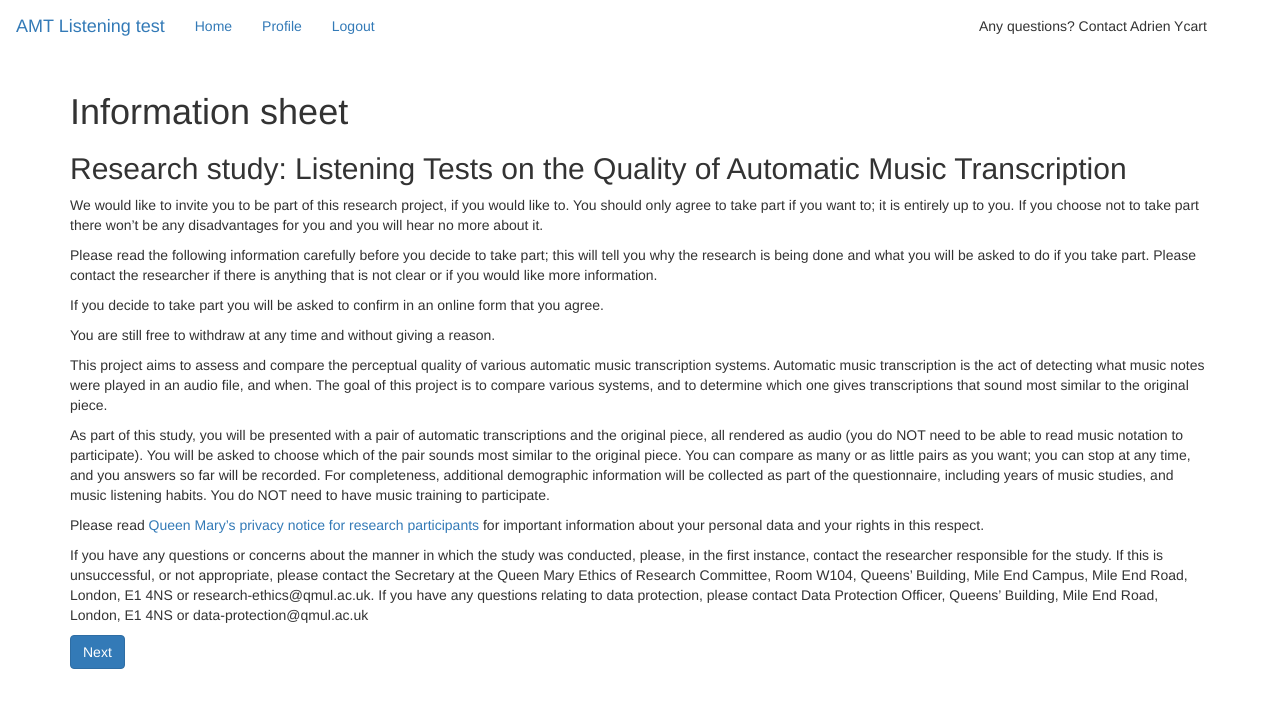
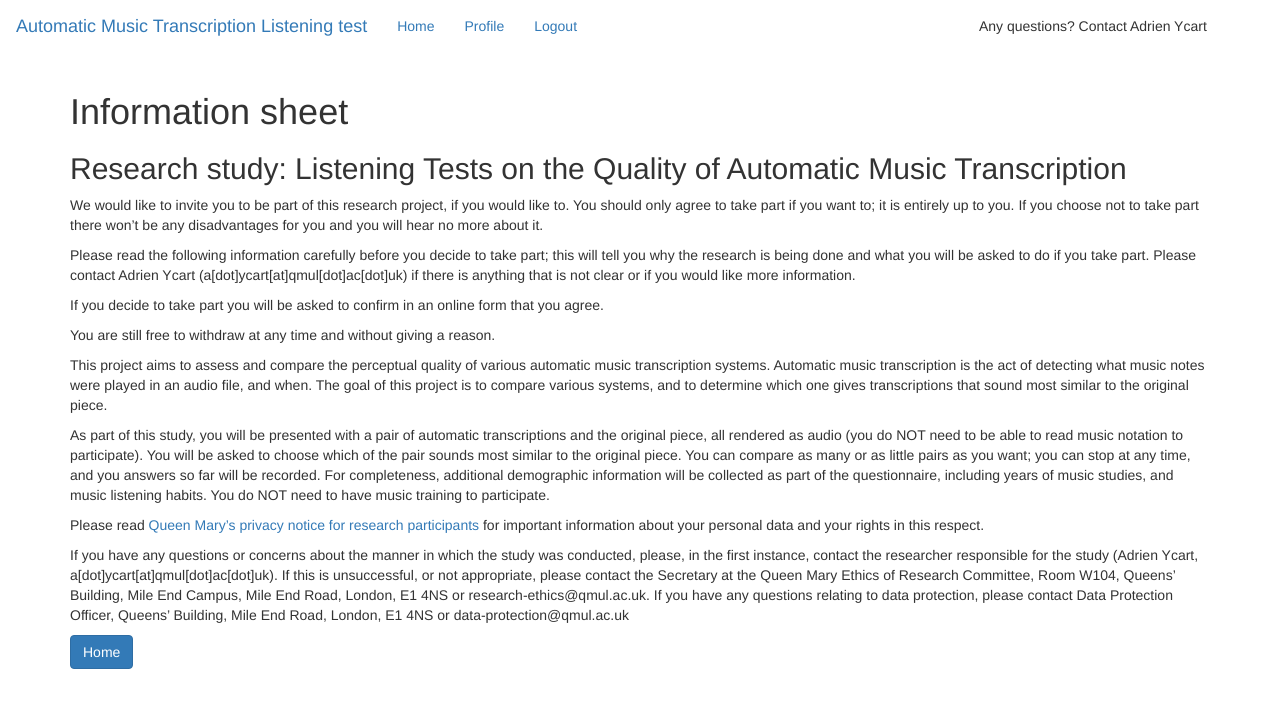
Before and after one commit to adrienycart/AMT_perception_website, a Flask app: page /information_sheet in a window 1280 px wide. Shown: the top 708 px of the page. Run offline with Flask 3, Linux system fonts and the light colour scheme; the visitor is signed in with stand-in values (Sample User, id 1); data comes from the database, SQL or seed files in the repository; parts of the project's set-up code (start-up, migrations or seed data) failed here and were passed over; some libraries are stand-ins or nearby versions.

Commit message:
Info sheet before registering, add info to welcome page, add email address

```diff
--- a/app/__init__.py
+++ b/app/__init__.py
@@ -6,7 +6,7 @@ from flask_login import LoginManager
 from flask_bootstrap import Bootstrap
 from flask_moment import Moment
 from logging.handlers import RotatingFileHandler
-
+import logging
 import os
 
 
--- a/app/routes.py
+++ b/app/routes.py
@@ -166,7 +166,7 @@ def music_background():
         flash('You completed the test!')
         all_answers = ';'.join([str(entry.data[u'choice']) for entry in form.all_choices.entries])
         all_answers = ';'.join([str(form.gender.data),str(form.age.data),str(form.disability.data),all_answers])
-        print all_answers
+        print(all_answers)
         current_user.gold_msi_answers = all_answers
         current_user.gold_msi_completed = True
         db.session.commit()
@@ -186,7 +186,7 @@ def consent():
                 "I agree that the research project named above has been explained to me to my satisfaction",
                 "I understand that if I decide at any other time during the research that I no longer wish to participate in this project, I can notify the researchers involved and be withdrawn from it immediately",
                 "I have read both the notes written above and the Information Sheet about the project, and understand what the research study involves",
-                "I agree to take part in the study, which will include use of my personal data",
+                "I agree to take part in the study, which will include use of my personal data (we will not be capturing sensitive or identifiable personal data)",
                 ]
 
 
@@ -216,7 +216,7 @@ def consent():
     return render_template('consent.html',form=form,consent_points=consent_points)
 
 @app.route('/information_sheet')
-@login_required
+# @login_required
 def information_sheet():
     return render_template('information_sheet.html')
 
--- a/app/templates/base.html
+++ b/app/templates/base.html
@@ -3,9 +3,9 @@
 {% block title %}
 
       {% if title %}
-      {{ title }} - AMT Listening test
+      {{ title }} - Automatic Music Transcription Listening test
       {% else %}
-      AMT Listening test
+      Automatic Music Transcription Listening test
       {% endif %}
 
 {% endblock %}
@@ -13,7 +13,7 @@
 {% block navbar %}
 
 <nav class="navbar navbar-expand-lg navbar-light bg-light">
-  <a class="brand navbar-brand" href="{{ url_for('index') }}">AMT Listening test</a>
+  <a class="brand navbar-brand" href="{{ url_for('index') }}">Automatic Music Transcription Listening test</a>
 
   <div class="collapse navbar-collapse" id="navbarText">
     <ul class="nav navbar-nav mr-auto">
@@ -25,7 +25,7 @@
         <a class="nav-link" href="{{ url_for('login') }}">Log In</a>
       </li>
       <li class="nav-item">
-        <a class="nav-link" href="{{ url_for('register') }}">Register</a>
+        <a class="nav-link" href="{{ url_for('information_sheet') }}">Register</a>
       </li>
       {% else %}
       <li class="nav-item">
--- a/app/templates/consent.html
+++ b/app/templates/consent.html
@@ -18,7 +18,7 @@
     Make sure you have read carefully the
     <a href="{{url_for('information_sheet')}}"> Information Sheet </a> before you agree to take part.
     If you have any questions arising from the Information Sheet or explanation
-    already given to you, please ask the researcher before you decide whether
+    already given to you, please ask the researcher (Adrien Ycart, a[dot]ycart[at]qmul[dot]ac[dot]uk) before you decide whether
     to join in. If you are willing to participate in this study, please
     tick the appropriate responses underneath.
     </p>
--- a/app/templates/information_sheet.html
+++ b/app/templates/information_sheet.html
@@ -14,8 +14,8 @@
   <p>
 Please read the following information carefully before you decide to take part;
 this will tell you why the research is being done and what you will be asked to
-do if you take part. Please contact the researcher if there is anything that is not clear or if you
-would like more information.
+do if you take part. Please contact Adrien Ycart (a[dot]ycart[at]qmul[dot]ac[dot]uk)
+ if there is anything that is not clear or if you would like more information.
 </p>
 <p>
 If you decide to take part you will be asked to confirm in an online form
@@ -49,7 +49,7 @@ for important information about your personal data and your rights in this respe
 <p>
 If you have any questions or concerns about the manner in which the study
 was conducted, please, in the first instance, contact the researcher
-responsible for the study.  If this is unsuccessful, or not appropriate,
+responsible for the study (Adrien Ycart, a[dot]ycart[at]qmul[dot]ac[dot]uk).  If this is unsuccessful, or not appropriate,
 please contact the Secretary at the Queen Mary Ethics of Research Committee,
 Room W104, Queens’ Building, Mile End Campus, Mile End Road, London, E1 4NS
 or research-ethics@qmul.ac.uk. If you have any questions relating to data
@@ -57,8 +57,8 @@ protection, please contact Data Protection Officer, Queens’ Building, Mile
 End Road, London, E1 4NS or data-protection@qmul.ac.uk
 </p>
 
-{% if not current_user.ethics_approved %}
-<a class="btn btn-primary" role="button"  href="{{url_for('consent')}}"> Next </a>
+{% if current_user.is_anonymous %}
+<a class="btn btn-primary" role="button"  href="{{url_for('register')}}"> I'm ready to register </a>
 {% else %}
 <a class="btn btn-primary" role="button"  href="{{url_for('index')}}"> Home </a>
 {% endif %}
--- a/app/templates/instructions.html
+++ b/app/templates/instructions.html
@@ -6,7 +6,7 @@
     <h1> {{current_user.username}}, you did not give us your consent! </h1>
     <p> Please do so by clicking on the link below</p>
     <br>
-    <a class="btn btn-primary" role="button" href="{{ url_for('information_sheet') }}" > Information sheet and consent form </a>
+    <a class="btn btn-primary" role="button" href="{{ url_for('consent') }}" > Consent form </a>
   {% else %}
 
     {% if not current_user.gold_msi_completed %}
@@ -27,6 +27,7 @@
     <ul>
     <li> Make sure you are in a quiet environment, and you are using good headphones.
     <li> Make sure the sound volume of your computer is adequate
+    <li> You will be presented with 3 audio examples. Please listen to all three examples before making your decision.
     <li> Please try to listen to each example only once. We are interested in your overall judgement, not in analytical answers.
     <li> If you recognise the reference piece, please tick the box "I know this piece".
     <li> You can stop at any time, any submitted answers will still be recorded.
--- a/app/templates/login.html
+++ b/app/templates/login.html
@@ -10,6 +10,6 @@
     </div>
 
     <hr>
-        <p>New participant? <a class="btn btn-outline-secondary" role="button"  href="{{ url_for('register') }}">Click to Register!</a></p>
+        <p>New participant? <a class="btn btn-outline-secondary" role="button"  href="{{ url_for('information_sheet') }}">Click to Register!</a></p>
     </form>
 {% endblock %}
--- a/app/templates/question.html
+++ b/app/templates/question.html
@@ -8,7 +8,7 @@
   <h1> {{current_user.username}}, you did not give us your consent! </h1>
   <p> Please do so by clicking on the link below</p>
   <br>
-  <a href="{{ url_for('information_sheet') }}" > Information sheet and consent form </a>
+  <a class="btn btn-primary" role="button" href="{{ url_for('consent') }}" > Consent form </a>
 {% else %}
 
     {% if not current_user.gold_msi_completed %}
@@ -17,7 +17,7 @@
     <p> Please do so by clicking on the link below</p>
     <br>
 
-    <a href="{{ url_for('music_background') }}" > Music Background Questionaire</a>
+    <a class="btn btn-primary" role="button" href="{{ url_for('music_background') }}" > Music Background Questionaire</a>
 
     {% else %}
 
```
Also changed, not shown: app/templates/index.html (+10 -2 lines).
